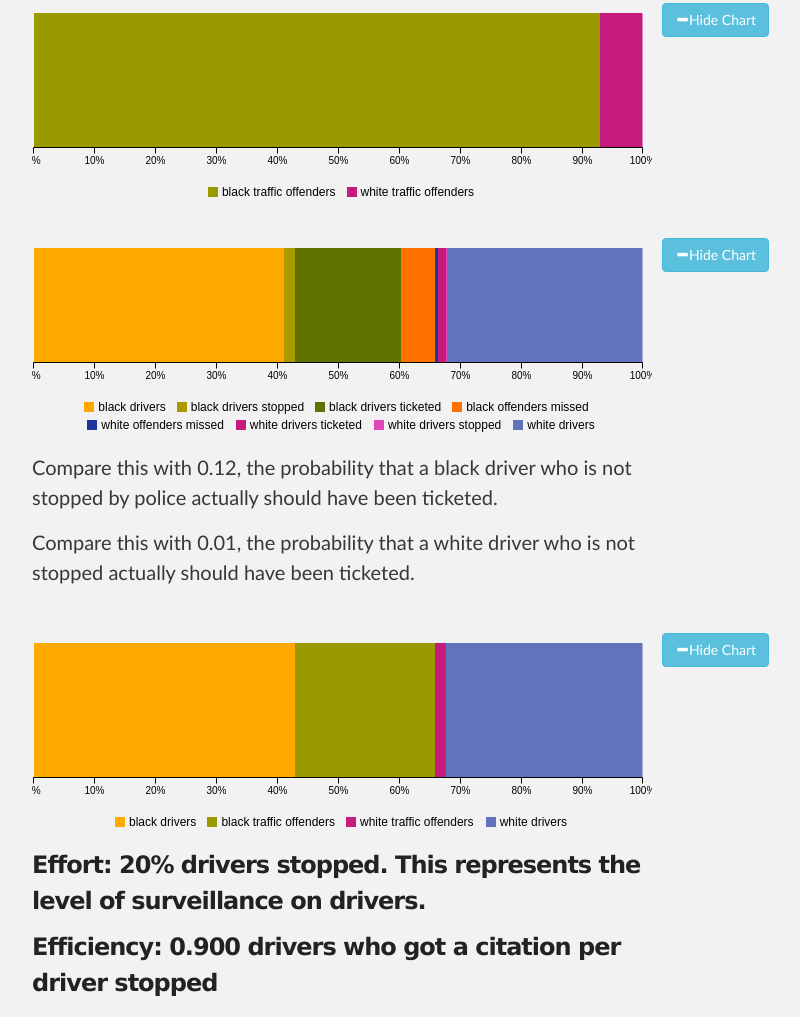
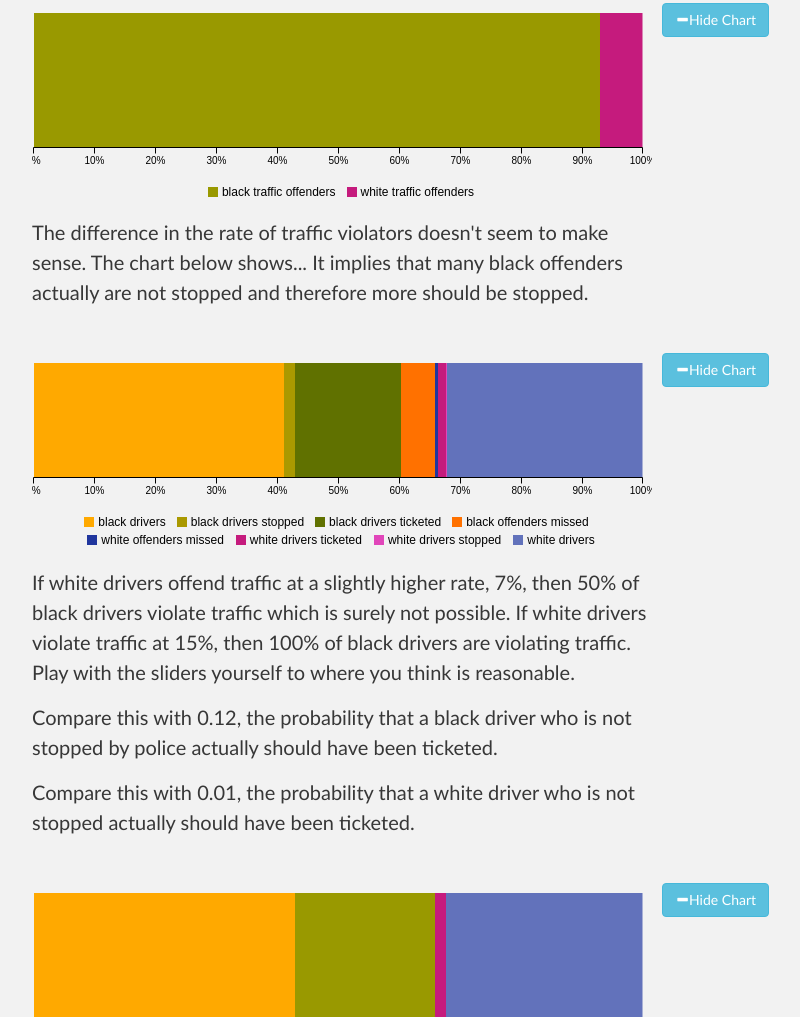
Before and after one commit to mirthbottle/rprofiling, a plain HTML site: page traffic.html in a window 1280 px wide. Shown: the part 1962-2979 px from the top of the page, without its empty margins (298-1098 px from the left). Drawn offline with nearby package versions, Linux system fonts and the light colour scheme.

Commit message:
added notes for more text

```diff
--- a/traffic.html
+++ b/traffic.html
@@ -105,17 +105,19 @@ div.notes {
 	Unfortunately, it's not possible from this information to determine the true rates of traffic violations.  Instead, we can backsolve the true rates of traffic violations in the case that the outcome is fair.
 	<p>In this case, the demographics of true traffic violators should be the same as the demographics of the traffic violators that are caught and ticketed.</p>
 	<p>It's reasonable to assume that there are some white drivers who violate traffic who avoid being stopped and ticketed.  Then the true rate of offenders must be somewhat more than 4%.  Let's say it's 5%.  This implies that 35% of black drivers violate traffic.</p>
-	<input type='text' name='p1_b' id='p1_b' onchange='update_presentation(bars)' data-slider="true" data-slider-step="1" data-slider-range="0, 100">% of white drivers who violate traffic</p>
-	<input type='text' name='p1_a' id='p1_a' onchange='update_presentation(bars)' data-slider="true" data-slider-step="1" data-slider-range="0, 100">% of black drivers who violate traffic
+	<input type='text' name='p1_b' id='p1_b' onchange='update_presentation(bars)' data-slider="true" data-slider-step="1" data-slider-range="0, 100">% of white drivers violate traffic</p>
+	<input type='text' name='p1_a' id='p1_a' onchange='update_presentation(bars)' data-slider="true" data-slider-step="1" data-slider-range="0, 100">% of black drivers violate traffic
 
 	<p> The result is that 93% of actual traffic violators are black, which is the same breakdown among those that are ticketed.</p>
 	<button id="reality1_btn" type="button" class="btn btn-info" data-toggle="collapse" data-target="#reality1" onclick="toggle_collapse('#reality1_btn')"><span class="glyphicon glyphicon-minus"></span>Hide Chart</button>
 	<div id='reality1' class="collapse in"></div>
 
+	<p> The difference in the rate of traffic violators doesn't seem to make sense.  The chart below shows...  It implies that many black offenders actually are not stopped and therefore more should be stopped.</p>
 
 	<button id="profiled_btn" type="button" class="btn btn-info" data-toggle="collapse" data-target="#profiled" onclick="toggle_collapse('#profiled_btn')"><span class="glyphicon glyphicon-minus"></span>Hide Chart</button>
 	<div id='profiled' class="collapse in"></div>
 
+	<p> If white drivers offend traffic at a slightly higher rate, 7%, then 50% of black drivers violate traffic which is surely not possible.  If white drivers violate traffic at 15%, then 100% of black drivers are violating traffic.  Play with the sliders yourself to where you think is reasonable.</p>
 	<div id='ptext'>
 	  <p>Compare this with <span id='p1_oa'></span>, the probability that a black driver who is not stopped by police actually should have been ticketed.</p>
 
```
